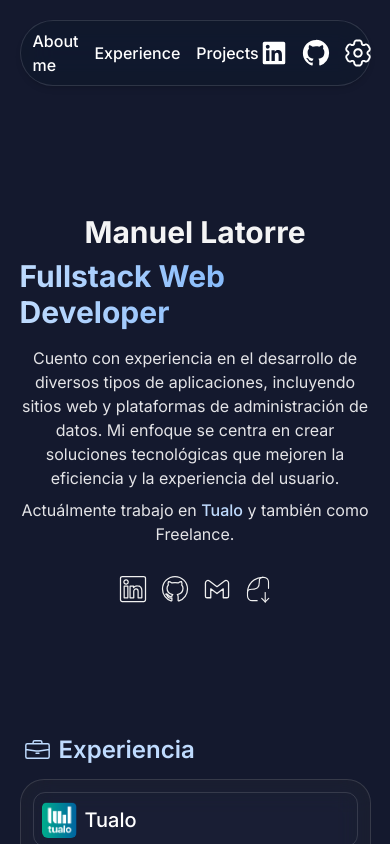
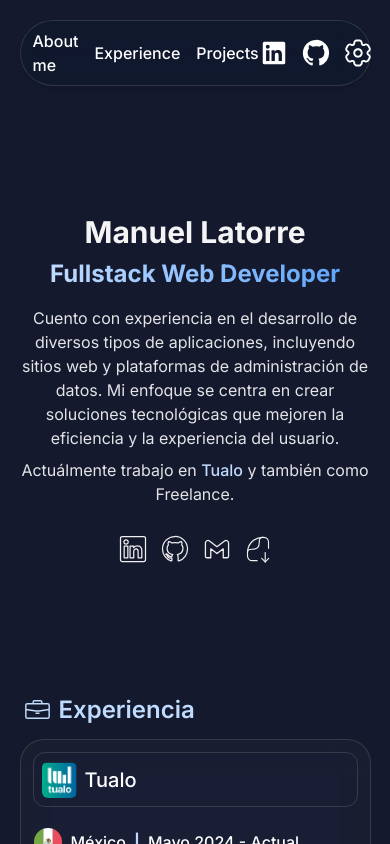
Before and after one commit to Manuel-latorre/manudev, a Next.js app: page / in a window 390 px wide. Shown: the top 844 px of the page. Built offline with nearby package versions, Linux system fonts and the light colour scheme.

Commit message:
mobile text

```diff
--- a/src/app/globals.css
+++ b/src/app/globals.css
@@ -7,7 +7,7 @@ body{
     width: 100%;
     height: 100%;
     background-size: cover;
-    background-position: no-repeat;
+    background-repeat: no-repeat;
 }
 
 .nav{
--- a/src/components/AboutMe/AboutMe.tsx
+++ b/src/components/AboutMe/AboutMe.tsx
@@ -10,9 +10,9 @@ import GmailIcon from '../icons/GmailIcon'
 const AboutMe = () => {
   return (
     <div className='flex flex-col gap-2 lg:w-[70%] w-[90%] mx-auto mt-32'>
-        <div className='flex flex-col gap-2 max-sm:items-center'>
+        <div className='flex flex-col gap-2 max-sm:items-center max-sm:text-center'>
             <h1 className='text-zinc-100 md:text-4xl text-3xl font-bold'>Manuel Latorre</h1>
-            <h2 className='bg-gradient-to-r from-blue-200 to-blue-400 bg-clip-text text-transparent md:text-4xl text-3xl font-bold'>Fullstack Web Developer</h2>
+            <h2 className='bg-gradient-to-r from-blue-200 to-blue-400 bg-clip-text text-transparent md:text-4xl text-3xl font-bold max-sm:text-2xl'>Fullstack Web Developer</h2>
             <p className='lg:w-[70%] text-zinc-200 max-sm:text-center max-sm:mt-2'>
                 Cuento con experiencia en el desarrollo de diversos tipos de aplicaciones, incluyendo sitios web y plataformas de administración de datos. Mi enfoque se centra en crear soluciones tecnológicas que mejoren la eficiencia y la experiencia del usuario.
             </p>
```
